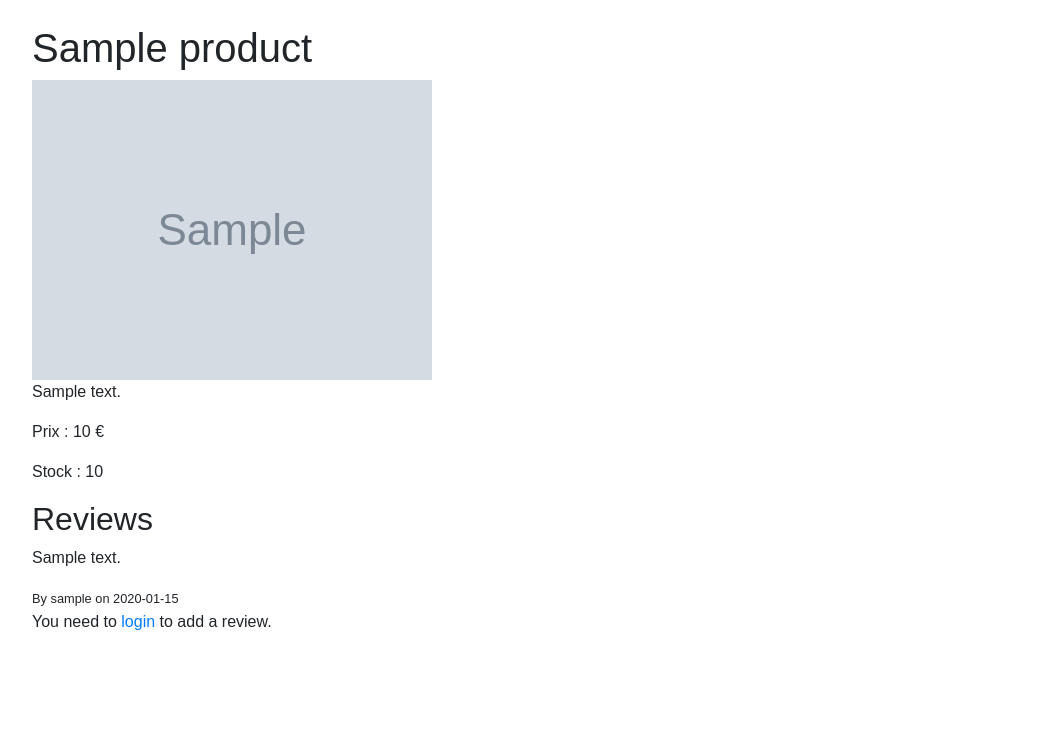
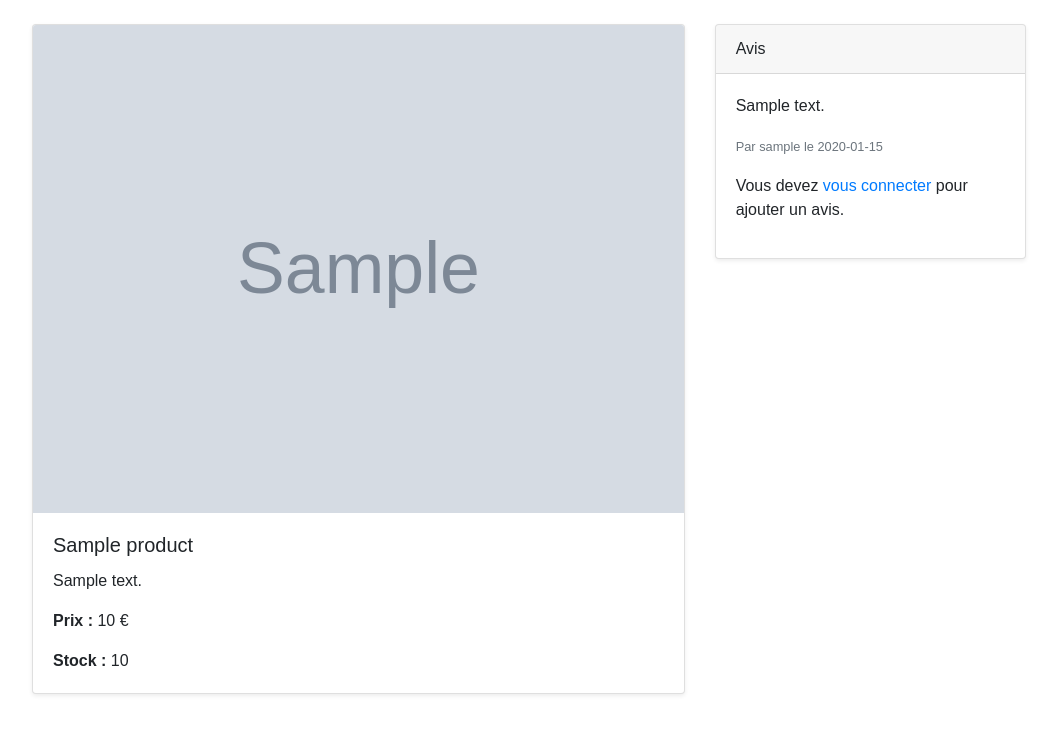
Before and after one commit to vapeasnl/water_filter_store, a Python web app: template app/templates/product.html in a window 1280 px wide. Shown: the part 56-800 px from the top of the page, without its empty margins (111-1168 px from the left). Run offline with Jinja, Linux system fonts and the light colour scheme; the template is opened without the code that fills it: most values are stand-ins (such as "Sample title", 1, 10 or a date in 2020); grey boxes marked "Sample" are stand-in pictures; some libraries are stand-ins or nearby versions.

Commit message:
Update product.html

```diff
--- a/app/templates/product.html
+++ b/app/templates/product.html
@@ -1,28 +1,47 @@
 {% extends "base.html" %}
 {% block title %}{{ product.name }}{% endblock %}
 {% block content %}
-  <h1>{{ product.name }}</h1>
-  <img src="{{ product.image_url }}" alt="{{ product.name }}">
-  <p>{{ product.description }}</p>
-  <p>Prix : {{ product.price }} €</p>
-  <p>Stock : {{ product.stock }}</p>
-
-  <h2>Reviews</h2>
+  <div class="row">
+    <div class="col-md-8">
+      <div class="card mb-4 shadow-sm">
+        <img src="{{ product.image_url }}" class="card-img-top" alt="{{ product.name }}">
+        <div class="card-body">
+          <h5 class="card-title">{{ product.name }}</h5>
+          <p class="card-text">{{ product.description }}</p>
+          <p class="card-text"><strong>Prix :</strong> {{ product.price }} €</p>
+          <p class="card-text"><strong>Stock :</strong> {{ product.stock }}</p>
+        </div>
+      </div>
+    </div>
+    <div class="col-md-4">
+      <div class="card mb-4 shadow-sm">
+        <div class="card-header">
+          Avis
+        </div>
+        <div class="card-body">
           {% for review in reviews %}
-    <div class="review">
+            <div class="media mb-3">
+              <div class="media-body">
                 <p>{{ review.body }}</p>
-      <small>By {{ review.author.username }} on {{ review.timestamp.strftime('%Y-%m-%d') }}</small>
+                <small class="text-muted">Par {{ review.author.username }} le {{ review.timestamp.strftime('%Y-%m-%d') }}</small>
+              </div>
             </div>
           {% endfor %}
-
           {% if current_user.is_authenticated %}
-    <h3>Add a review</h3>
+            <h5 class="mt-4">Ajouter un avis</h5>
             <form method="POST" action="{{ url_for('add_review', product_id=product.id) }}">
               {{ form.hidden_tag() }}
-      <p>{{ form.body.label }}<br>{{ form.body() }}</p>
-      <p>{{ form.submit() }}</p>
+              <div class="form-group">
+                {{ form.body.label(class="form-label") }}
+                {{ form.body(class="form-control") }}
+              </div>
+              <button type="submit" class="btn btn-primary">Soumettre</button>
             </form>
           {% else %}
-    <p>You need to <a href="{{ url_for('auth.login') }}">login</a> to add a review.</p>
+            <p>Vous devez <a href="{{ url_for('auth.login') }}">vous connecter</a> pour ajouter un avis.</p>
           {% endif %}
+        </div>
+      </div>
+    </div>
+  </div>
 {% endblock %}
```
Lines whose indentation alone changed are shown as unchanged.
